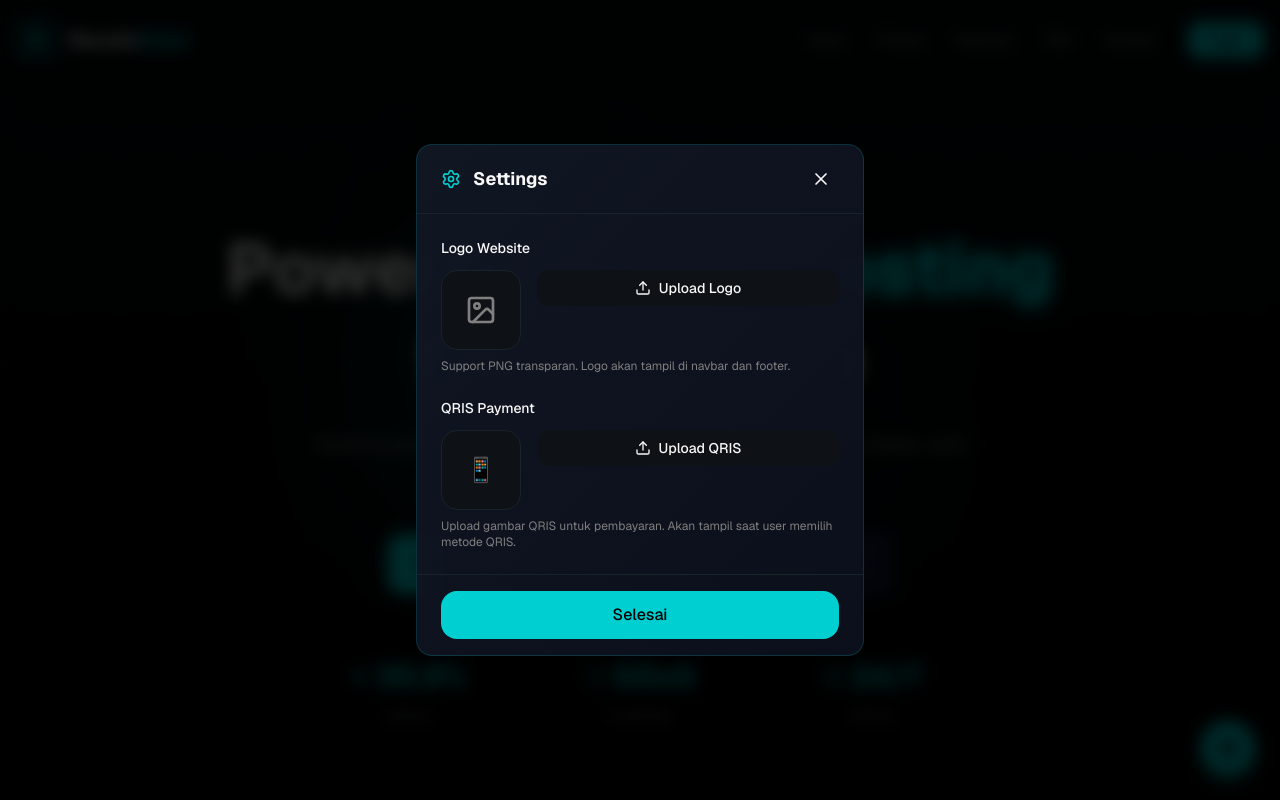
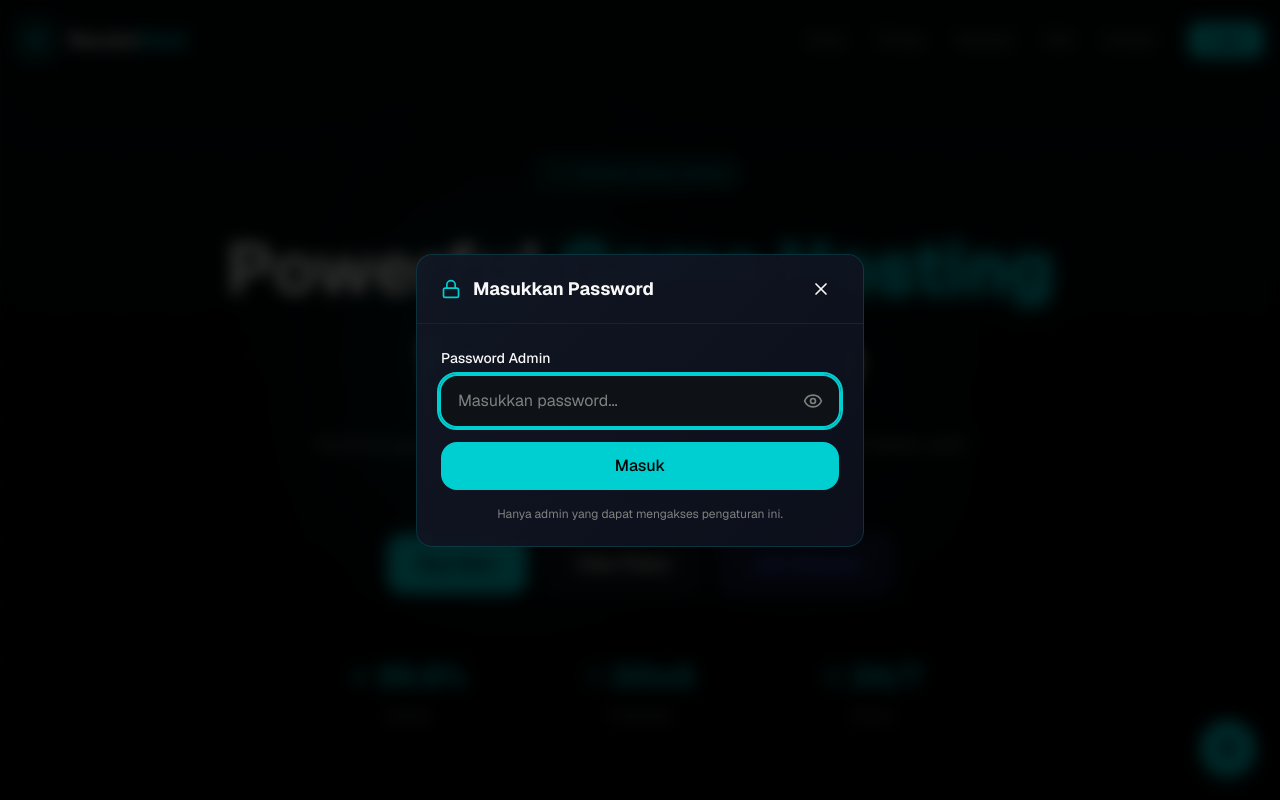
Before and after one commit to Manz-server/revolix, a Next.js app: page / in a window 1280 px wide. Both pictures are taken after a click on the button "Settings". Shown: the top 800 px of the page. Built offline with nearby package versions, Linux system fonts and the light colour scheme.

Commit message:
feat: add password protection to settings modal
Require password for logo and QRIS settings access.

```diff
--- a/components/settings-modal.tsx
+++ b/components/settings-modal.tsx
@@ -2,7 +2,7 @@
 
 import { useState, useRef } from "react"
 import { motion, AnimatePresence } from "framer-motion"
-import { X, Upload, Trash2, Image as ImageIcon, Settings } from "lucide-react"
+import { X, Upload, Trash2, Image as ImageIcon, Settings, Lock, Eye, EyeOff } from "lucide-react"
 import Image from "next/image"
 
 interface SettingsModalProps {
@@ -14,6 +14,8 @@ interface SettingsModalProps {
   onQrisChange: (qris: string | null) => void
 }
 
+const SETTINGS_KEY = "cmV2b2xpeDIwMjY="
+
 export function SettingsModal({
   isOpen,
   onClose,
@@ -22,8 +24,32 @@ export function SettingsModal({
   onLogoChange,
   onQrisChange,
 }: SettingsModalProps) {
+  const [isAuthenticated, setIsAuthenticated] = useState(false)
+  const [password, setPassword] = useState("")
+  const [showPassword, setShowPassword] = useState(false)
+  const [error, setError] = useState("")
   const logoInputRef = useRef<HTMLInputElement>(null)
   const qrisInputRef = useRef<HTMLInputElement>(null)
+
+  const handlePasswordSubmit = (e: React.FormEvent) => {
+    e.preventDefault()
+    const decoded = atob(SETTINGS_KEY)
+    if (password === decoded) {
+      setIsAuthenticated(true)
+      setError("")
+      setPassword("")
+    } else {
+      setError("Password salah! Silakan coba lagi.")
+      setPassword("")
+    }
+  }
+
+  const handleClose = () => {
+    setIsAuthenticated(false)
+    setPassword("")
+    setError("")
+    onClose()
+  }
 
   const handleLogoUpload = (e: React.ChangeEvent<HTMLInputElement>) => {
     const file = e.target.files?.[0]
@@ -56,7 +82,7 @@ export function SettingsModal({
         animate={{ opacity: 1 }}
         exit={{ opacity: 0 }}
         className="fixed inset-0 z-50 flex items-center justify-center p-4 bg-black/80 backdrop-blur-sm"
-        onClick={onClose}
+        onClick={handleClose}
       >
         <motion.div
           initial={{ opacity: 0, scale: 0.95, y: 20 }}
@@ -68,18 +94,70 @@ export function SettingsModal({
           {/* Header */}
           <div className="flex items-center justify-between px-6 py-4 border-b border-border">
             <div className="flex items-center gap-3">
+              {isAuthenticated ? (
                 <Settings className="w-5 h-5 text-primary" />
-              <h2 className="text-lg font-bold text-foreground">Settings</h2>
+              ) : (
+                <Lock className="w-5 h-5 text-primary" />
+              )}
+              <h2 className="text-lg font-bold text-foreground">
+                {isAuthenticated ? "Settings" : "Masukkan Password"}
+              </h2>
             </div>
             <button
-              onClick={onClose}
+              onClick={handleClose}
               className="p-2 rounded-lg hover:bg-secondary transition-colors"
             >
               <X size={20} />
             </button>
           </div>
 
-          {/* Content */}
+          {!isAuthenticated ? (
+            /* Password Form */
+            <form onSubmit={handlePasswordSubmit} className="p-6 space-y-4">
+              <div>
+                <label className="block text-sm font-medium text-foreground mb-2">
+                  Password Admin
+                </label>
+                <div className="relative">
+                  <input
+                    type={showPassword ? "text" : "password"}
+                    value={password}
+                    onChange={(e) => setPassword(e.target.value)}
+                    placeholder="Masukkan password..."
+                    className="w-full px-4 py-3 pr-12 rounded-xl bg-secondary border border-border text-foreground placeholder:text-muted-foreground focus:outline-none focus:ring-2 focus:ring-primary focus:border-transparent transition-all"
+                    autoFocus
+                  />
+                  <button
+                    type="button"
+                    onClick={() => setShowPassword(!showPassword)}
+                    className="absolute right-3 top-1/2 -translate-y-1/2 p-1 text-muted-foreground hover:text-foreground transition-colors"
+                  >
+                    {showPassword ? <EyeOff size={20} /> : <Eye size={20} />}
+                  </button>
+                </div>
+                {error && (
+                  <motion.p
+                    initial={{ opacity: 0, y: -10 }}
+                    animate={{ opacity: 1, y: 0 }}
+                    className="text-sm text-destructive mt-2"
+                  >
+                    {error}
+                  </motion.p>
+                )}
+              </div>
+              <button
+                type="submit"
+                className="w-full py-3 rounded-xl bg-primary text-primary-foreground font-medium hover:bg-primary/90 transition-colors"
+              >
+                Masuk
+              </button>
+              <p className="text-xs text-muted-foreground text-center">
+                Hanya admin yang dapat mengakses pengaturan ini.
+              </p>
+            </form>
+          ) : (
+            /* Settings Content */
+            <>
               <div className="p-6 space-y-6">
                 {/* Logo Upload */}
                 <div>
@@ -185,12 +263,14 @@ export function SettingsModal({
               {/* Footer */}
               <div className="px-6 py-4 border-t border-border">
                 <button
-              onClick={onClose}
+                  onClick={handleClose}
                   className="w-full py-3 rounded-xl bg-primary text-primary-foreground font-medium hover:bg-primary/90 transition-colors"
                 >
                   Selesai
                 </button>
               </div>
+            </>
+          )}
         </motion.div>
       </motion.div>
     </AnimatePresence>
```
Lines whose indentation alone changed are shown as unchanged.
